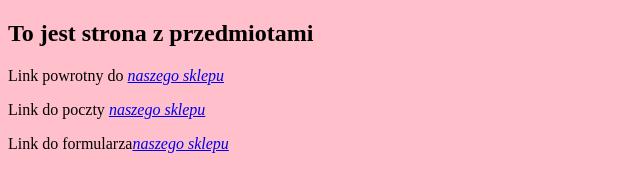
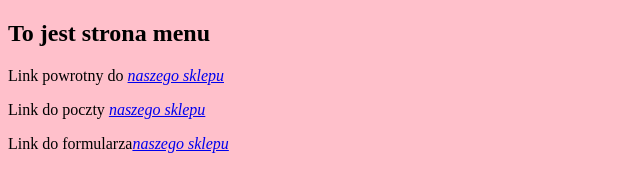
Before and after one commit to wasikowskikacper/sprawdzian1, a plain HTML site: page 12.html in a window 1280 px wide. Shown: the whole page, without its empty margins (0-640 px from the left). Drawn offline with Linux system fonts and the light colour scheme.

Commit message:
Update 12.html

```diff
--- a/12.html
+++ b/12.html
@@ -6,7 +6,7 @@
 <meta charset="utf-8">
 </head>
 <body bgcolor="pink">
-  <h2>To jest strona z przedmiotami</h2>
+  <h2>To jest strona menu</h2>
   <p> Link powrotny do <A HREF="https://wasikowskikacper.github.io/sprawdzian1/1.html"><i>naszego sklepu</i> </A></p>
    <p> Link do poczty <A HREF="https://wasikowskikacper.github.io/sprawdzian1/podstrony.html"><i>naszego sklepu</i> </A></p>
    <p> Link do formularza<A HREF="https://wasikowskikacper.github.io/sprawdzian1/podstrony1.html"><i>naszego sklepu</i> </A></p>
```
